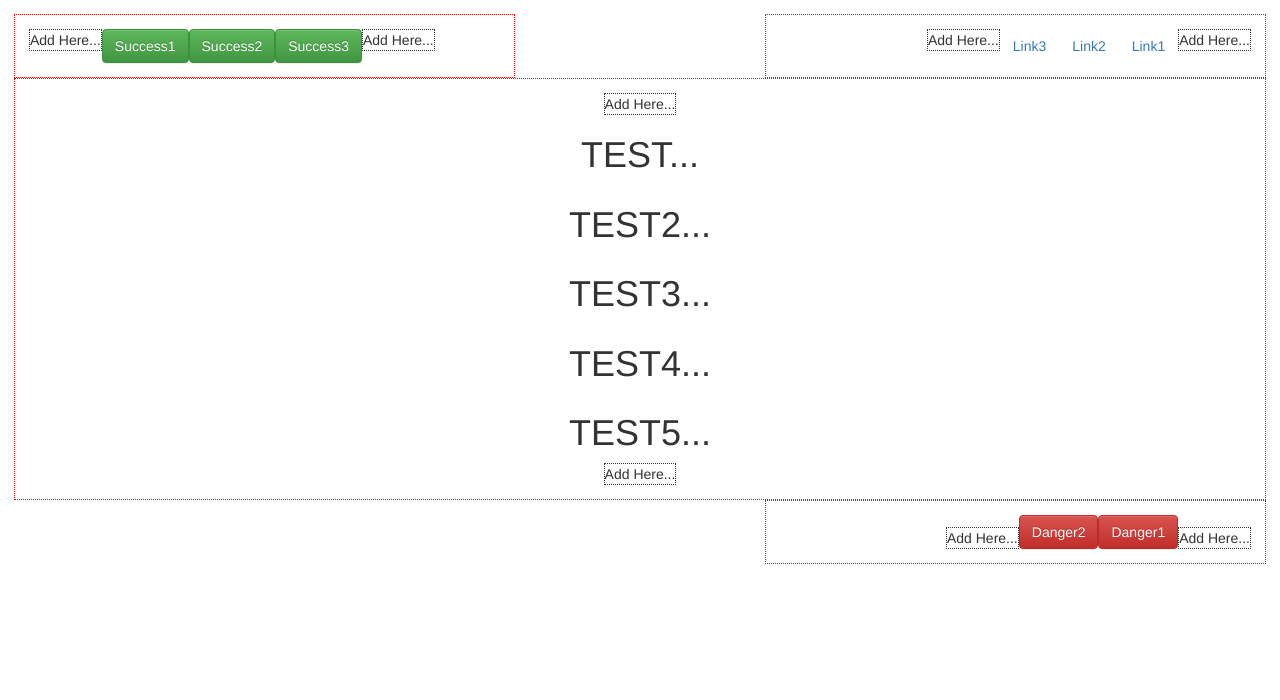
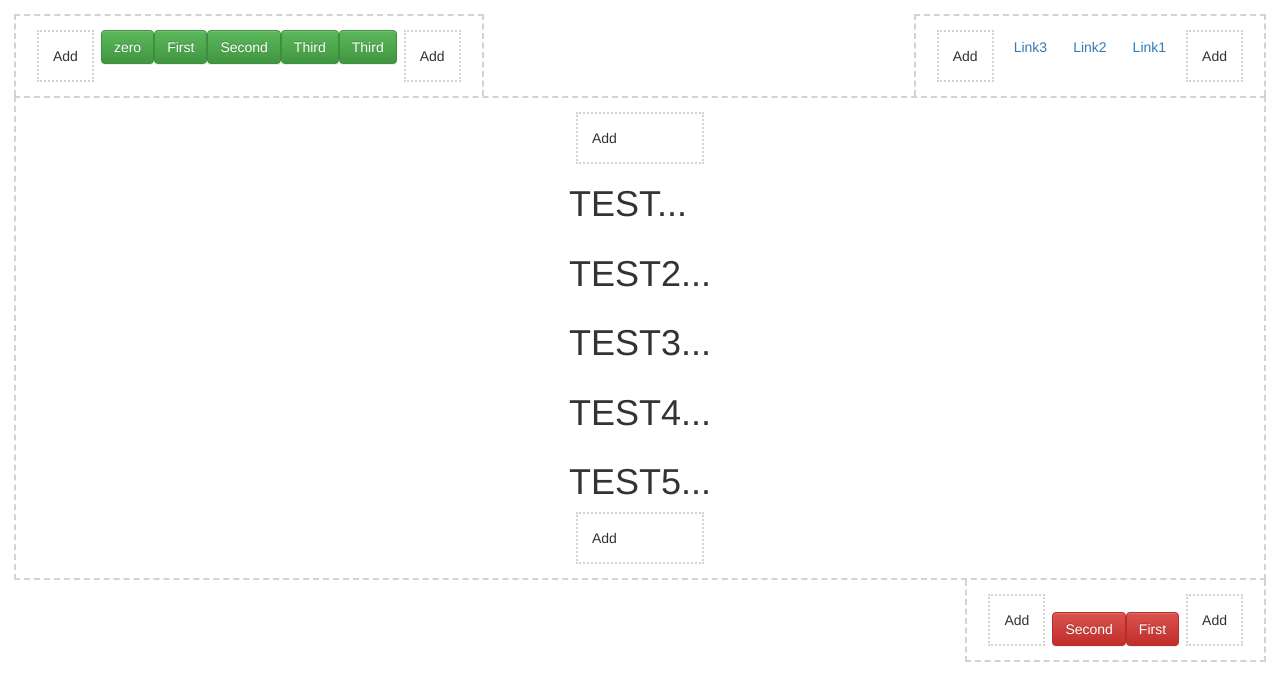
Before and after one commit to zghaed/UI-Builder, a website: page client/index.html in a window 1280 px wide. Drawn offline with nearby package versions, Linux system fonts and the light colour scheme.

Commit message:
Changed the regoins' borders styling

```diff
--- a/client/index.html
+++ b/client/index.html
@@ -11,39 +11,47 @@
 
 <div class="wrapper">
   <div class="header header-left">
-    <div class="addElement">Add Here...</div>
+    <div class="addElement">Add</div>
+    <div class="inner-header-left" style="order:1;">
+      <button type="button" class="btn btn-success">zero</button>
+    </div>
   <div class="inner-header-left" style="order:2;">
-    <button type="button" class="btn btn-success">Success1</button>
+    <button type="button" class="btn btn-success">First</button>
   </div>
   <div class="inner-header-left" style="order:3;">
-    <button type="button" class="btn btn-success">Success2</button>
+    <button type="button" class="btn btn-success">Second</button>
   </div>
   <div class="inner-header-left" style="order:4;">
-    <button type="button" class="btn btn-success">Success3</button>
+    <button type="button" class="btn btn-success">Third</button>
   </div>
-  <div class="addElement" style="order:5;">Add Here...</div>
+  <div class="inner-header-left" style="order:5;">
+    <button type="button" class="btn btn-success">Third</button>
+  </div>
+  <div class="addElement" style="order:6;">Add   </div>
   </div>
   <div class="header header-right">
-    <div class="addElement">Add Here...</div>
+    <div class="addElement">Add   </div>
     <button type="button" class="btn btn-link">Link1</button>
     <button type="button" class="btn btn-link">Link2</button>
     <button type="button" class="btn btn-link">Link3</button>
-    <div class="addElement">Add Here...</div>
+
+
+    <div class="addElement">Add   </div>
   </div>
   <div class="main">
-    <div class="addElement">Add Here...</div>
+    <div class="addElement">Add   </div>
     <h1>TEST...</h1>
     <h1>TEST2...</h1>
     <h1>TEST3...</h1>
     <h1>TEST4...</h1>
     <h1>TEST5...</h1>
-  <div class="addElement">Add Here...</div>
+  <div class="addElement">Add   </div>
   </div>
   <div class="footer">
-    <div class="addElement">Add Here...</div>
-    <button type="button" class="btn btn-danger">Danger1</button>
-    <button type="button" class="btn btn-danger">Danger2</button>
-    <div class="addElement">Add Here...</div>
+    <div class="addElement">Add   </div>
+    <button type="button" class="btn btn-danger">First</button>
+    <button type="button" class="btn btn-danger">Second</button>
+    <div class="addElement">Add   </div>
   </div>
   <div class="popup-content hide">
     <label class="form-group">Add components:</label>
--- a/client/styles.css
+++ b/client/styles.css
@@ -11,13 +11,12 @@
 }
 
 .footer {
-  border-style: dotted;
-  border-width: thin;
-  border-color: red;
-  flex: 0 1 40%;
+  border-style: none dashed dashed dashed;
+  border-width: 2px;
+  border-color: lightgrey;
+  flex: 0 1 auto;
   float: right;
   margin-left: auto;
-  /*height: 15%;*/
   display: flex;
   flex-flow: row-reverse nowrap;
   justify-content: flex-start;
@@ -26,14 +25,12 @@
 }
 
 .main {
-  border-style: dotted;
-  border-width: thin;
-  border-color: red;
-  /*height: 60%;*/
+  border-style: dashed;;
+  border-width: 2px;
+  border-color: lightgrey;
   display: flex;
   flex-flow: column wrap;
   justify-content: center;
-  align-items: center;
   align-content: center;
 }
 
@@ -43,9 +40,9 @@
   justify-content: flex-start;
   align-items: flex-start;
   align-content: flex-start;
-  border-style: dotted;
-  border-width: thin;
-  border-color: red;
+  border-style: dashed dashed none dashed;
+  border-width: 2px;
+  border-color: lightgrey;
 }
 
 .header-right {
@@ -54,13 +51,13 @@
   justify-content: flex-start;
   align-items: flex-start;
   align-content: flex-start;
-  border-style: dotted;
-  border-width: thin;
-  border-color: red;
+  border-style: dashed dashed none dashed;
+  border-width: 2px;
+  border-color: lightgrey;
 }
 
 .header {
-  flex: 0 1 40%;
+  flex: 0 1 auto;
   /*height: 15%;*/
 }
 
@@ -73,6 +70,10 @@
 }
 
 .addElement {
+  padding: 1em;
   border-style: dotted;
-  border-width: thin;
+  margin-left: 0.5em;
+  margin-right: 0.5em;
+  border-width: 2px;
+  border-color: lightgrey;
 }
```
